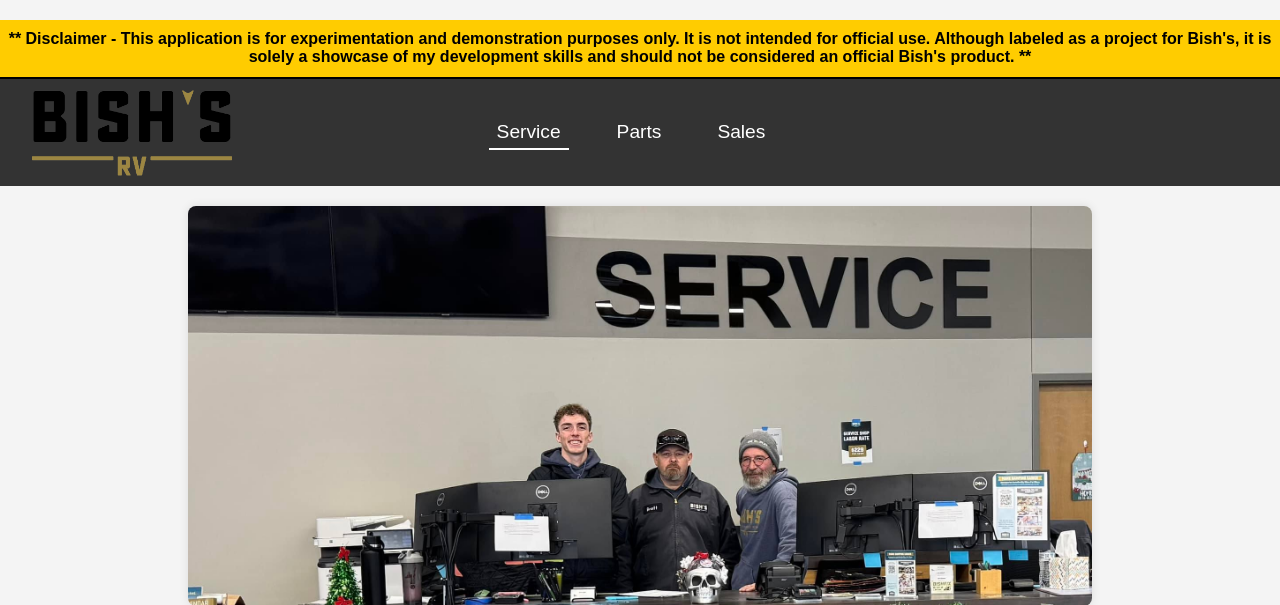
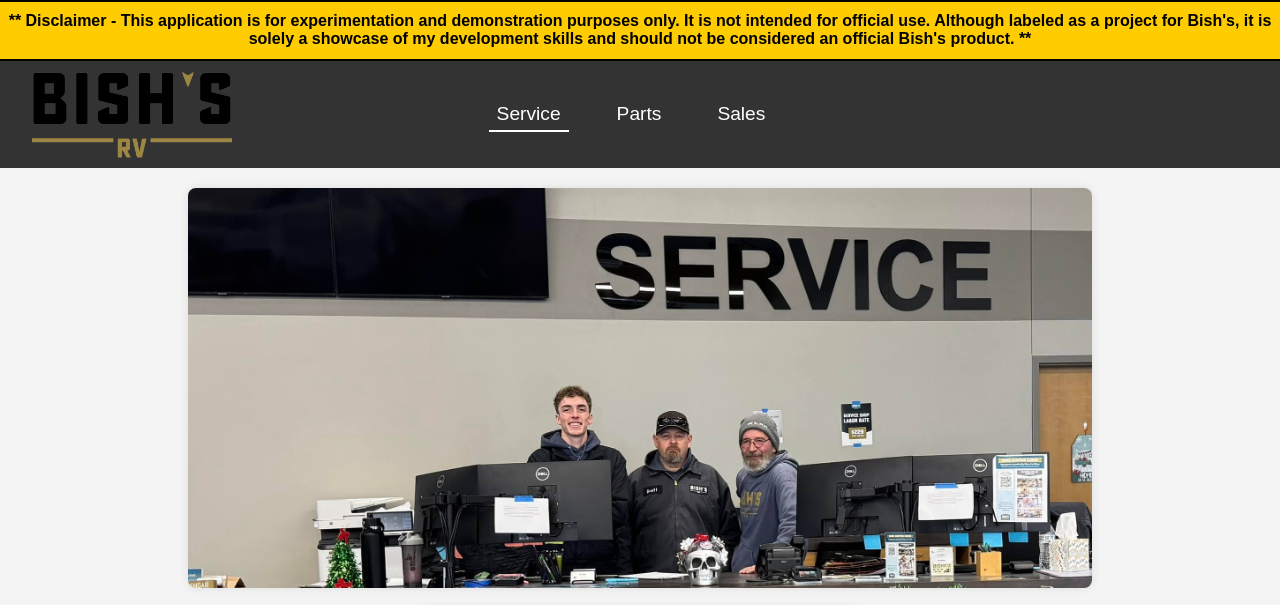
Before and after one commit to RhettPoole/bishs-project, a Flask app: page / in a window 1280 px wide. Shown: the top 605 px of the page. Run offline with Flask 2, Linux system fonts and the light colour scheme.

Commit message:
fixed gap at the top of the disclaimer, also added black borderline to top - to match bottom.

```diff
--- a/static/css/styles.css
+++ b/static/css/styles.css
@@ -39,6 +39,8 @@
   text-align: center;
   font-weight: bold;
   border-bottom: 2px solid #000;
+  border-top: 2px solid #000;
+  margin-top: -20px;
 }
 
 /* logo styling */
```
